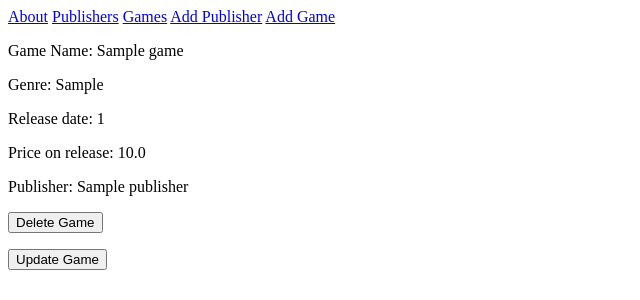
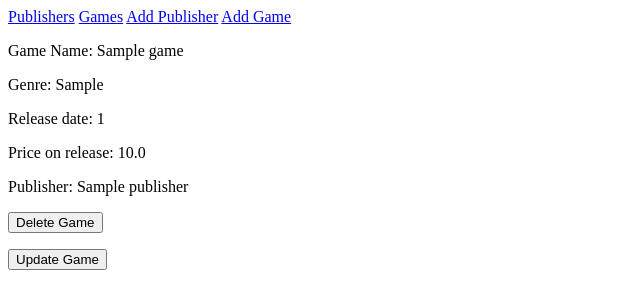
Before and after one commit to KugananK/Python-Project-week10, a Flask app: page / in a window 1280 px wide. Shown: the top 300 px of the page, without its empty margins (0-640 px from the left). Run offline with Flask 2, Linux system fonts and the light colour scheme; tables that the repository leaves empty hold one stand-in row (values such as "Sample post").

Commit message:
removed about page

```diff
--- a/application/routes.py
+++ b/application/routes.py
@@ -9,10 +9,6 @@ from flask import redirect, url_for, render_template, request
 def indexgames():
     game = Games.query.all()
     return render_template("game.html", Games = game)
-
-@app.route('/about')
-def about():
-    return render_template('about.html')
 
 @app.route('/indexpublishers')
 def indexpublishers():
--- a/application/templates/about.html
+++ /dev/null
@@ -1,5 +0,0 @@
-{% extends "layout.html" %}
-{% block body %}
-<br>
-<p>This is the about page</p>
-{% endblock body %}
--- a/application/templates/layout.html
+++ b/application/templates/layout.html
@@ -1,6 +1,5 @@
 <html>
     <body>
-        <a href="{{ url_for('about') }}">About</a>
         <a href="{{ url_for('indexpublishers') }}">Publishers</a>
         <a href="{{ url_for('indexgames') }}">Games</a>
         <a href="{{ url_for('addpublisher') }}">Add Publisher</a>
```
